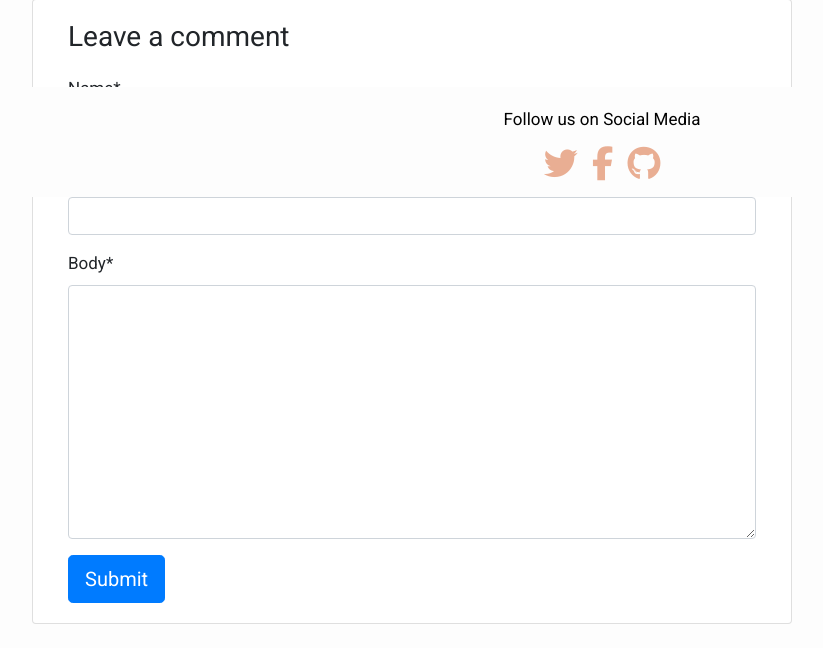
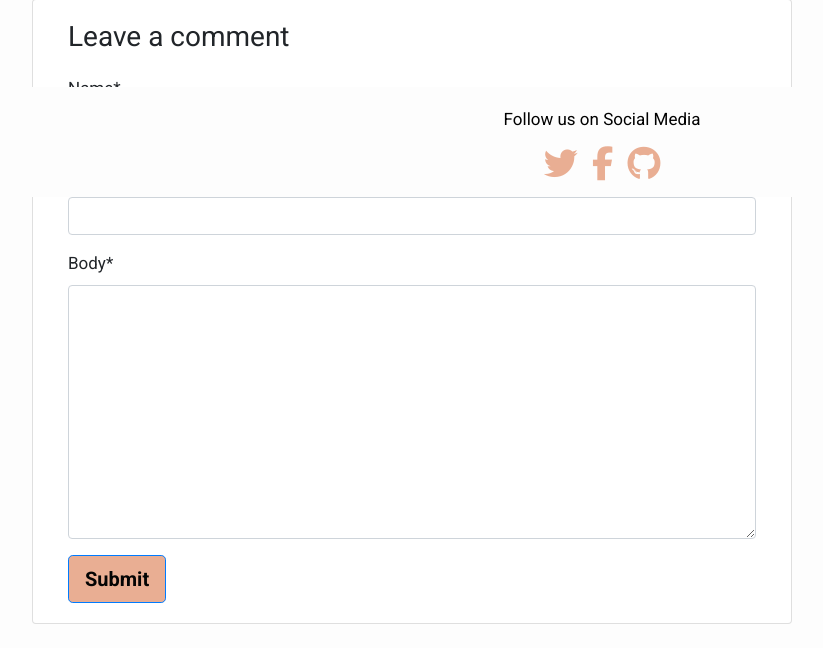
Before and after one commit to MattheusKasa/My-Django-Blog, a Django app: a page that uses templates/base.html in a window 1280 px wide. Shown: the part 579-1227 px from the top of the page, without its empty margins (38-861 px from the left). Run offline with Django 4.2, Linux system fonts and the light colour scheme; a user stored in the database is signed in; data comes from the database, SQL or seed files in the repository; some libraries are stand-ins or nearby versions.

Commit message:
Add styling to post detail buttons in style.css

```diff
--- a/static/css/style.css
+++ b/static/css/style.css
@@ -62,3 +62,15 @@ a {
 a:hover {
     color: #040404;
 }
+
+.btn-primary {
+    color: #040404;
+    background-color: #E9AE93;
+    text-decoration: none;
+    font-weight: bold;
+}
+
+.btn-primary:hover {
+    color: #E9AE93;
+    background-color: #040404;
+}
```
